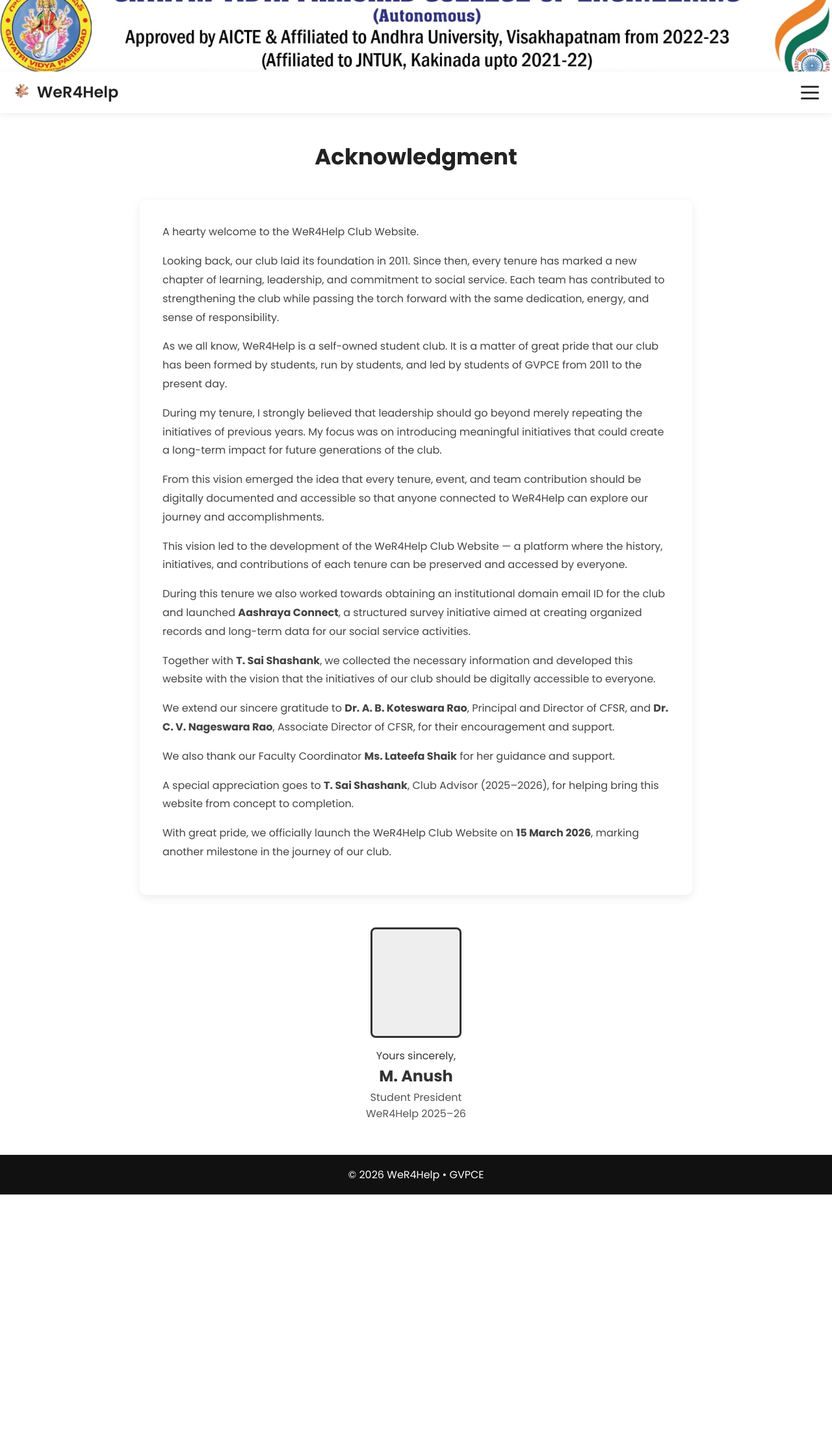
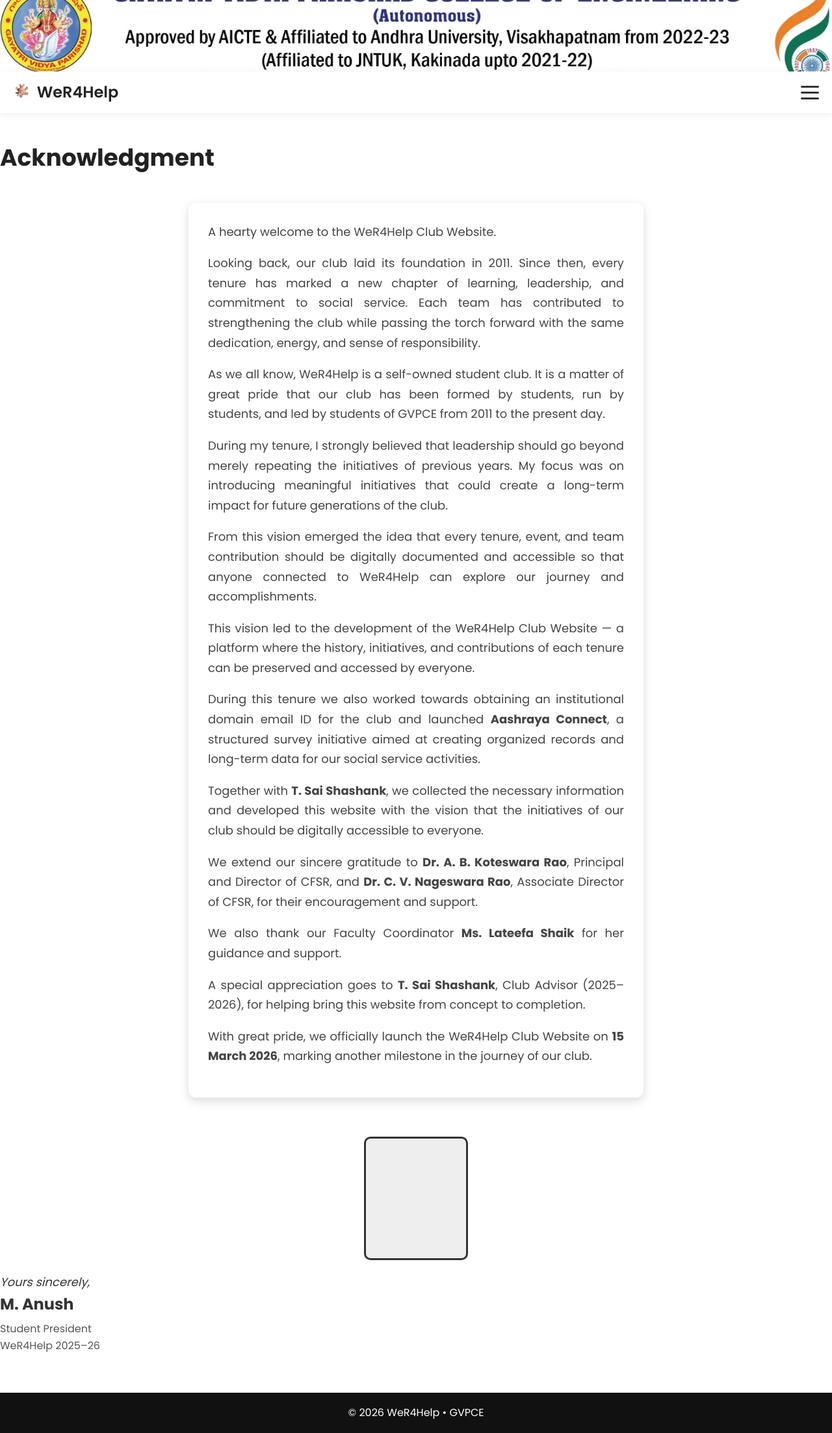
Before and after one commit to wer4help/wer4help-website, a Flask app: template templates/acknowledgment.html in a window 1280 px wide. Shown: the whole page at 65% size. Before the commit the page ends 1838 px from the top, so only its background shows below. Run offline with Flask 3, Linux system fonts and the light colour scheme; the template is opened without the code that fills it, so the values that code supplies are empty.

Commit message:
acck css upd

```diff
--- a/static/acknowledgment.css
+++ b/static/acknowledgment.css
@@ -1,97 +1,84 @@
 /* ===== PAGE TITLE ===== */
 
 .title{
-text-align:center;
+text-align:justify;
 margin-top:40px;
-font-size:34px;
+font-size:36px;
 color:#222;
 }
 
 
-/* ===== TEXT CONTAINER ===== */
+/* ===== ACKNOWLEDGEMENT TEXT BOX ===== */
 
 .ack-box{
-max-width:850px;
+width:700px;
+max-width:90%;
 margin:40px auto;
+
 background:white;
-padding:35px;
-border-radius:10px;
+padding:30px;
 
-box-shadow:0 4px 15px rgba(0,0,0,0.08);
+border-radius:12px;
 
-line-height:1.8;
-font-size:16px;
+box-shadow:0 5px 15px rgba(0,0,0,0.15);
+
+line-height:1.7;
+font-size:18px;
+
+text-align:justify;
 color:#444;
 }
 
 .ack-box p{
-margin-bottom:16px;
+margin-bottom:18px;
 }
 
 
 /* ===== PRESIDENT SECTION ===== */
 
 .president-section{
-text-align:center;
-margin:50px 0;
+text-align:justify;
+margin:60px auto;
 }
 
 .president-frame{
-width:140px;
-height:170px;
+width:160px;
+height:190px;
 
 border:3px solid #333;
+
 margin:auto;
-margin-bottom:15px;
+margin-bottom:20px;
 
-border-radius:8px;
+border-radius:10px;
+
 background:#eee;
 }
 
 .signature{
 margin-top:10px;
+font-size:18px;
+font-style:italic;
+}
+
+.designation{
+margin-top:6px;
+color:#555;
 font-size:16px;
 }
 
-.designation{
-color:#555;
-}
 
-
-/* ===== BACK BUTTON (ADDED) ===== */
-
-.back-btn{
-display:inline-block;
-margin:40px auto;
-padding:12px 25px;
-
-background:#2b7cff;
-color:white;
-text-decoration:none;
-
-border-radius:8px;
-
-transition:0.3s;
-}
-
-.back-btn:hover{
-background:#1a5fd1;
-transform:translateY(-4px);
-box-shadow:0 8px 18px rgba(0,0,0,0.2);
-}
-
-
-/* ===== MOBILE FIX ===== */
+/* ===== MOBILE RESPONSIVE ===== */
 
 @media (max-width:768px){
 
 .title{
-font-size:28px;
+font-size:30px;
 }
 
 .ack-box{
 padding:25px;
-font-size:15px;
+font-size:16px;
 }
 
 }
@@ -99,17 +86,17 @@ font-size:15px;
 @media (max-width:480px){
 
 .title{
-font-size:24px;
+font-size:26px;
 }
 
 .ack-box{
 padding:20px;
-font-size:14px;
+font-size:15px;
 }
 
 .president-frame{
-width:110px;
-height:140px;
+width:120px;
+height:150px;
 }
 
 }
```
